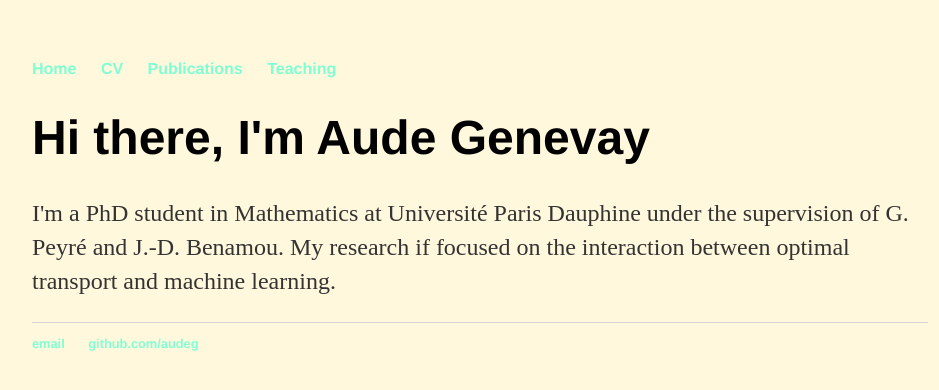
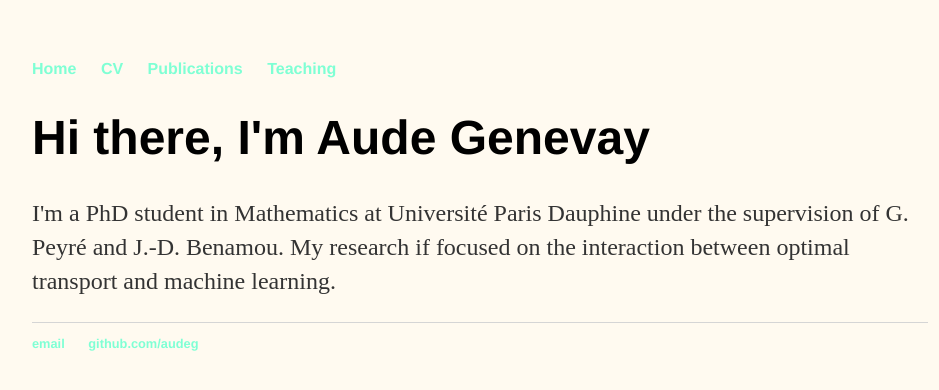
Before and after one commit to audeg/audeg.github.io, a Jekyll site: the page built from index.html, in a window 1280 px wide. Shown: the top 390 px of the page, without its empty margins (160-1099 px from the left). Built offline with Jekyll 4.4.1, drawn with Linux system fonts in a browser that asks for light colours.

Commit message:
Update main.css

```diff
--- a/css/main.css
+++ b/css/main.css
@@ -1,7 +1,7 @@
 body {
     margin: 60px auto;
     width: 70%;
-    background: #FFF8DC;
+    background: #FFFAF0;
 }
 nav ul, footer ul {
     font-family:'Helvetica', 'Arial', 'Sans-Serif';
```
